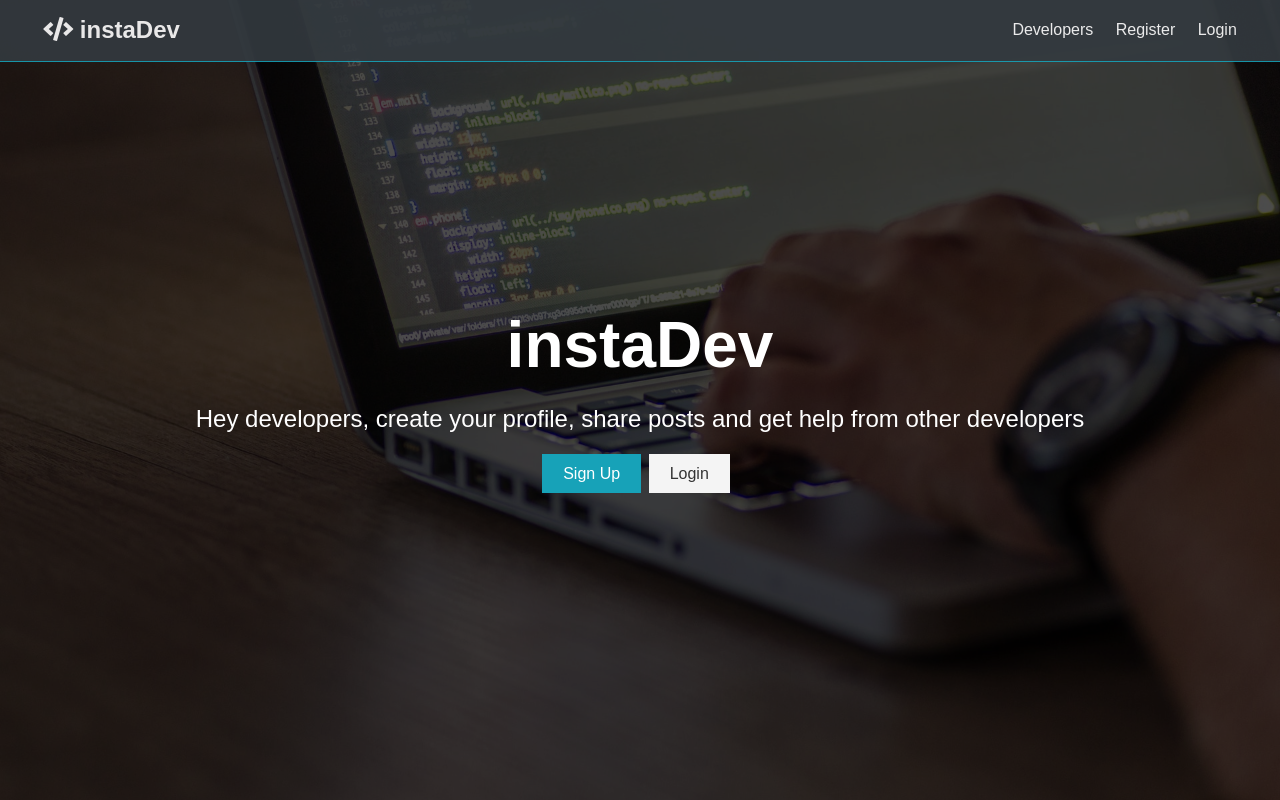
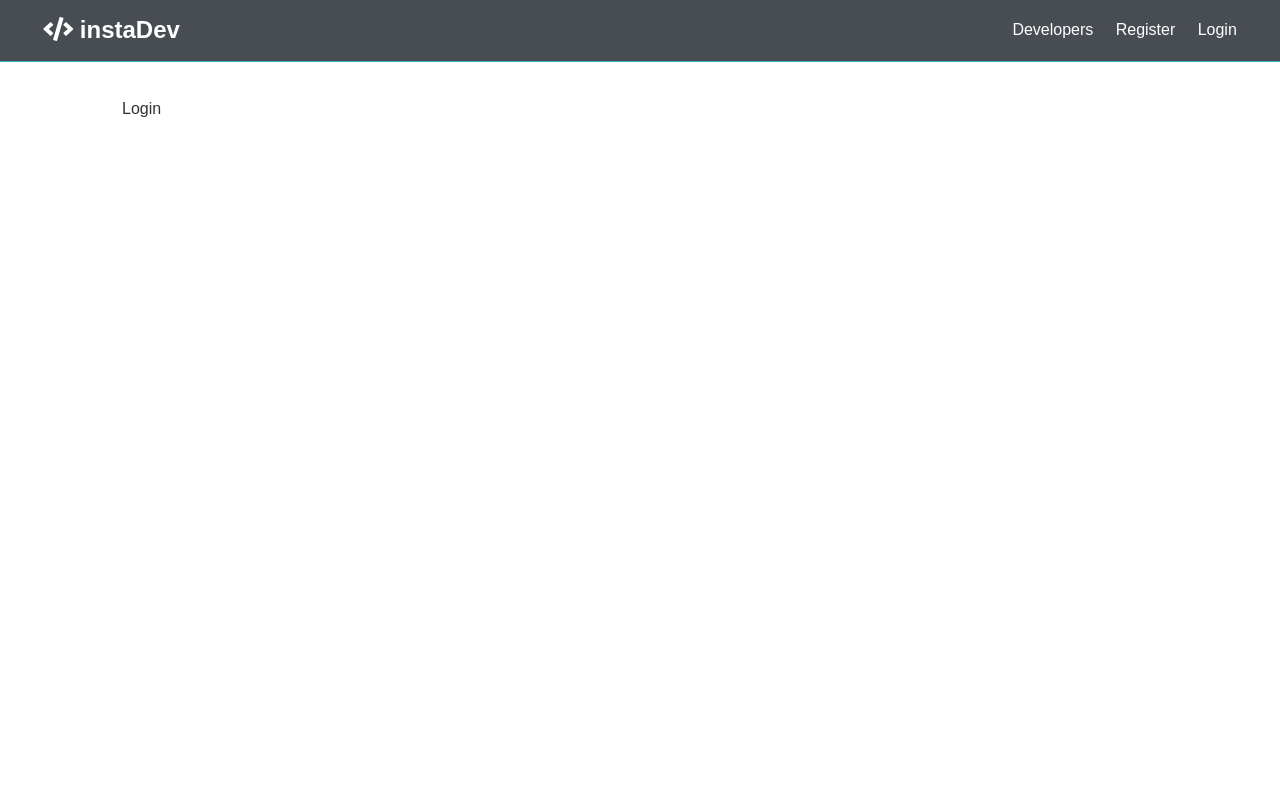
Before and after one commit to sneharohra/instaDev, a React (Create React App) app in the folder client/: page /login in a window 1280 px wide. Built offline with nearby package versions, Linux system fonts and the light colour scheme.

Commit message:
Setup React router

```diff
--- a/client/src/App.js
+++ b/client/src/App.js
@@ -1,13 +1,27 @@
 import React, { Fragment } from 'react';
+import { BrowserRouter as Router , Route, Routes } from 'react-router-dom';
 import Navbar from './components/layout/Navbar';
 import Landing from './components/layout/Landing';
 import './App.css';
+import Register from './components/auth/Register';
+import Login from './components/auth/Login';
 
 const App = () => (
+    <Router>
     <Fragment>
       <Navbar />
-      <Landing />
+      <Routes>
+        <Route exact path = '/' element = {<Landing />} />
+        <Route exact path = '/login' element = {<Login />} />
+        <Route exact path = '/register' element = {<Register />} />
+      </Routes>
     </Fragment>
+    </Router>
 );
 
 export default App;
+
+
+/*
+
+*/
--- /dev/null
+++ b/client/src/components/auth/Login.js
@@ -0,0 +1,11 @@
+import React from 'react'
+
+const Login = () => {
+    return (
+        <section className='container'>
+            Login
+        </section>
+    )
+}
+
+export default Login
--- /dev/null
+++ b/client/src/components/auth/Register.js
@@ -0,0 +1,11 @@
+import React from 'react'
+
+const Register = () => {
+    return (
+        <section className='container'>
+            Register
+        </section>
+    )
+}
+
+export default Register
--- a/client/src/components/layout/Landing.js
+++ b/client/src/components/layout/Landing.js
@@ -1,4 +1,5 @@
 import React from 'react'
+import { Link } from 'react-router-dom';
 
 const Landing = () => {
     return (
@@ -11,8 +12,8 @@ const Landing = () => {
               other developers
             </p>
             <div className="buttons">
-              <a href="register.html" className="btn btn-primary">Sign Up</a>
-              <a href="login.html" className="btn btn-light">Login</a>
+              <Link to="/register" className="btn btn-primary">Sign Up</Link>
+              <Link to="/login" className="btn btn-light">Login</Link>
             </div>
           </div>
         </div>
--- a/client/src/components/layout/Navbar.js
+++ b/client/src/components/layout/Navbar.js
@@ -1,15 +1,16 @@
 import React from 'react'
+import { Link } from 'react-router-dom';
 
 const Navbar = () => {
     return (
     <nav className="navbar bg-dark">
         <h1>
-          <a href="index.html"><i className="fas fa-code"></i> instaDev</a>
+          <Link to="/"><i className="fas fa-code"></i> instaDev</Link>
         </h1>
         <ul>
-          <li><a href="profiles.html">Developers</a></li>
-          <li><a href="register.html">Register</a></li>
-          <li><a href="login.html">Login</a></li>
+          <li><Link to="/profiles">Developers</Link></li>
+          <li><Link to="/register">Register</Link></li>
+          <li><Link to="/login">Login</Link></li>
         </ul>
     </nav>
     )
```
